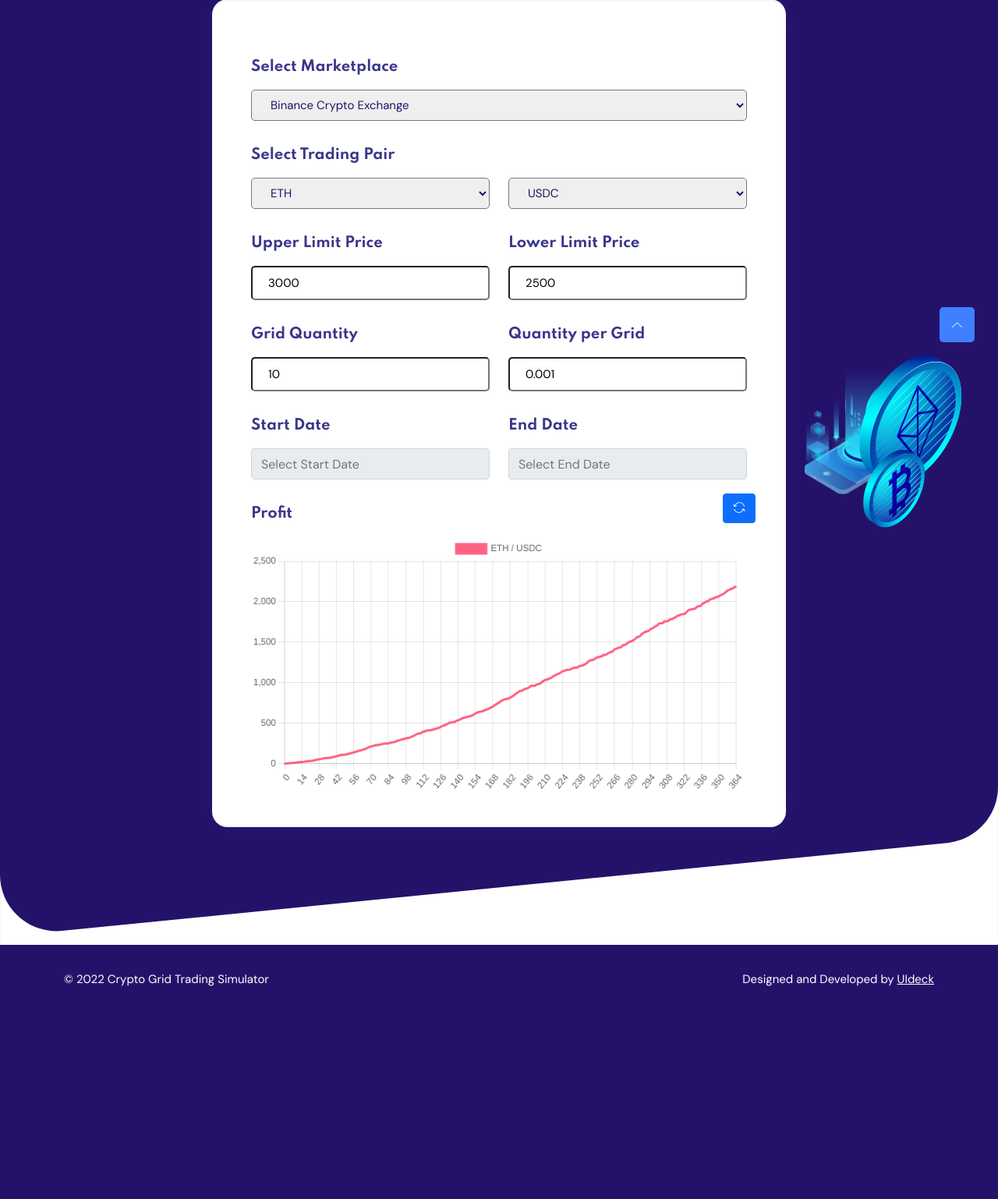
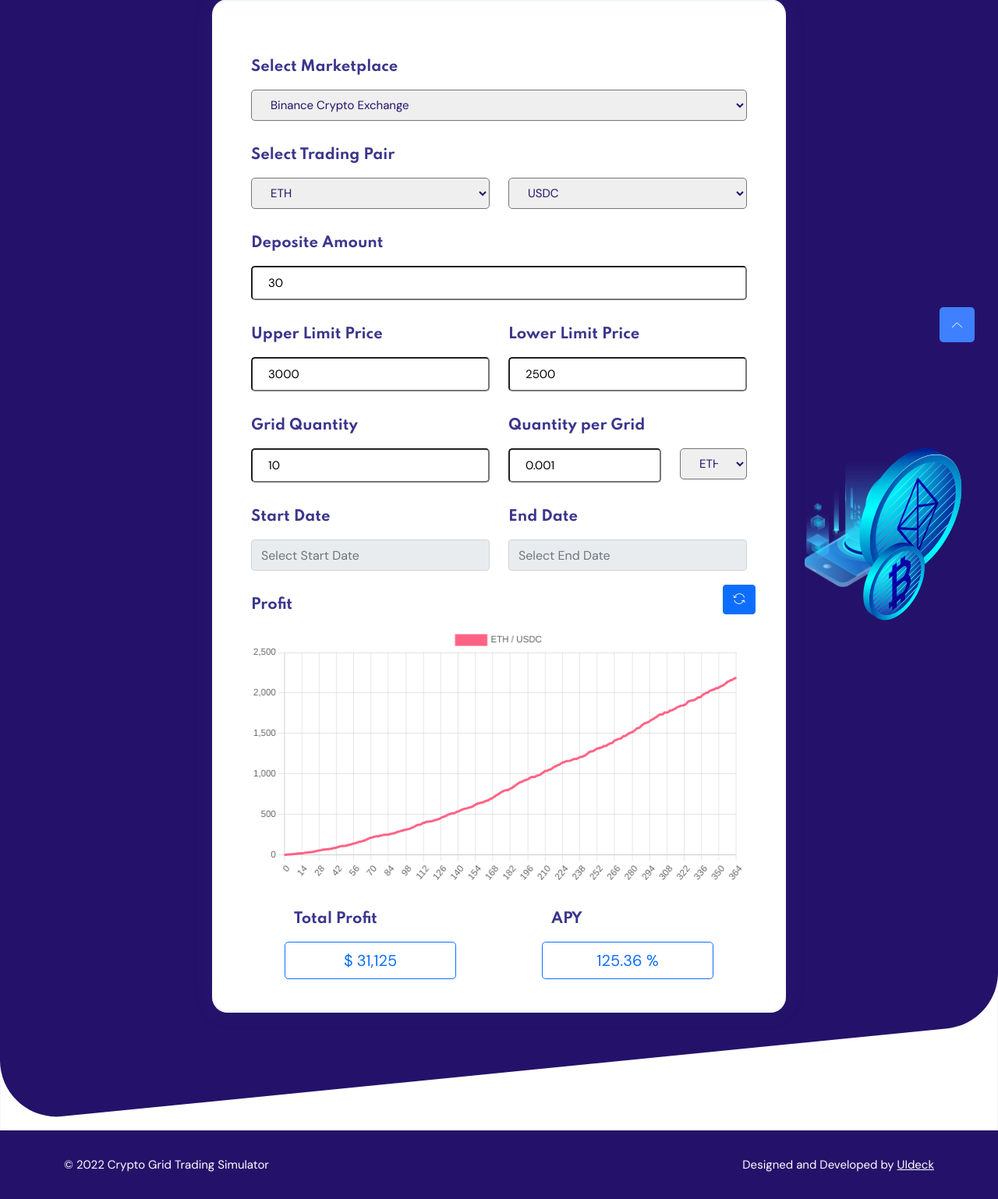
Before and after one commit to realhardworkingdeveloper/grid-trading-backtester, a Flask app: page / in a window 1280 px wide. Shown: the part 331-1869 px from the top of the page at 78% size. Before the commit the page ends 1596 px from the top, so only its background shows below. Run offline with Flask 2, Linux system fonts and the light colour scheme; some libraries are stand-ins or nearby versions.

Commit message:
updated frontend

```diff
--- a/app.py
+++ b/app.py
@@ -2,9 +2,13 @@ from flask import *
 
 app = Flask(__name__) #creating the Flask class object
 
-@app.route('/') #decorator drfines the
+@app.route('/')
 def home():
-    return render_template('home.html');
+    return render_template('home.html')
+
+@app.route('/report')
+def report():
+    return render_template('report.html')
 
 if __name__ =='__main__':
     app.run(debug = True)
--- a/templates/home.html
+++ b/templates/home.html
@@ -1,4 +1,11 @@
 {% extends "layout.html" %}
+
+{% block menu %}
+    <li class="nav-item">
+        <a href="/report" aria-label="Toggle navigation">Report</a>
+    </li>
+{% endblock %}
+
 {% block content %}
     <div class="feature section">
         <div class="feature-box">
@@ -35,6 +42,18 @@
                             USDC
                         </option>
                     </select>
+                </div>
+            </div>
+            <div class="row">
+                <div class="col-lg-12">
+                    <div class="row">
+                        <h4 class="text-title">Deposite Amount</h4>
+                    </div>
+                    <div class="row">
+                        <div class="col-12">
+                            <input type="number" value="30" />
+                        </div>
+                    </div>
                 </div>
             </div>
             <div class="row">
@@ -75,8 +94,18 @@
                         <h4 class="text-title">Quantity per Grid</h4>
                     </div>
                     <div class="row">
-                        <div class="col-12">
+                        <div class="col-8">
                             <input type="number" value="0.001" />
+                        </div>
+                        <div class="col-4">
+                            <select>
+                                <option value="0" >
+                                    ETH
+                                </option>
+                                <option value="1" >
+                                    USDC
+                                </option>
+                            </select>
                         </div>
                     </div>
                 </div>
@@ -117,6 +146,28 @@
                     </div>
                     <div class="row">
                         <canvas id="profit" width="100%"></canvas>
+                    </div>
+                </div>
+            </div>
+            <div class="row">
+                <div class="offset-lg-1 col-lg-4">
+                    <div class="row">
+                        <h4 class="text-title">Total Profit</h4>
+                    </div>
+                    <div class="row">
+                        <div id="total_profit" class="btn btn-lg btn-outline-primary">
+                            $ 31,125
+                        </div>
+                    </div>
+                </div>
+                <div class="offset-lg-2 col-lg-4">
+                    <div class="row">
+                        <h4 class="text-title">APY</h4>
+                    </div>
+                    <div class="row">
+                        <div id="total_profit" class="btn btn-lg btn-outline-primary">
+                            125.36 %
+                        </div>
                     </div>
                 </div>
             </div>
--- a/templates/layout.html
+++ b/templates/layout.html
@@ -63,9 +63,8 @@
                                     <li class="nav-item">
                                         <a href="https://www.binance.com/en" target="_blank" aria-label="Toggle navigation">Binance.com</a>
                                     </li>
-                                    <li class="nav-item">
-                                        <a href="#" aria-label="Toggle navigation">Report</a>
-                                    </li>
+                                    {% block menu %}
+                                    {% endblock %}
                                 </ul>
                             </div> <!-- navbar collapse -->
                         </nav>
```
Also changed, not shown: templates/report.html (added, +64 -0 lines), 1 other file.
